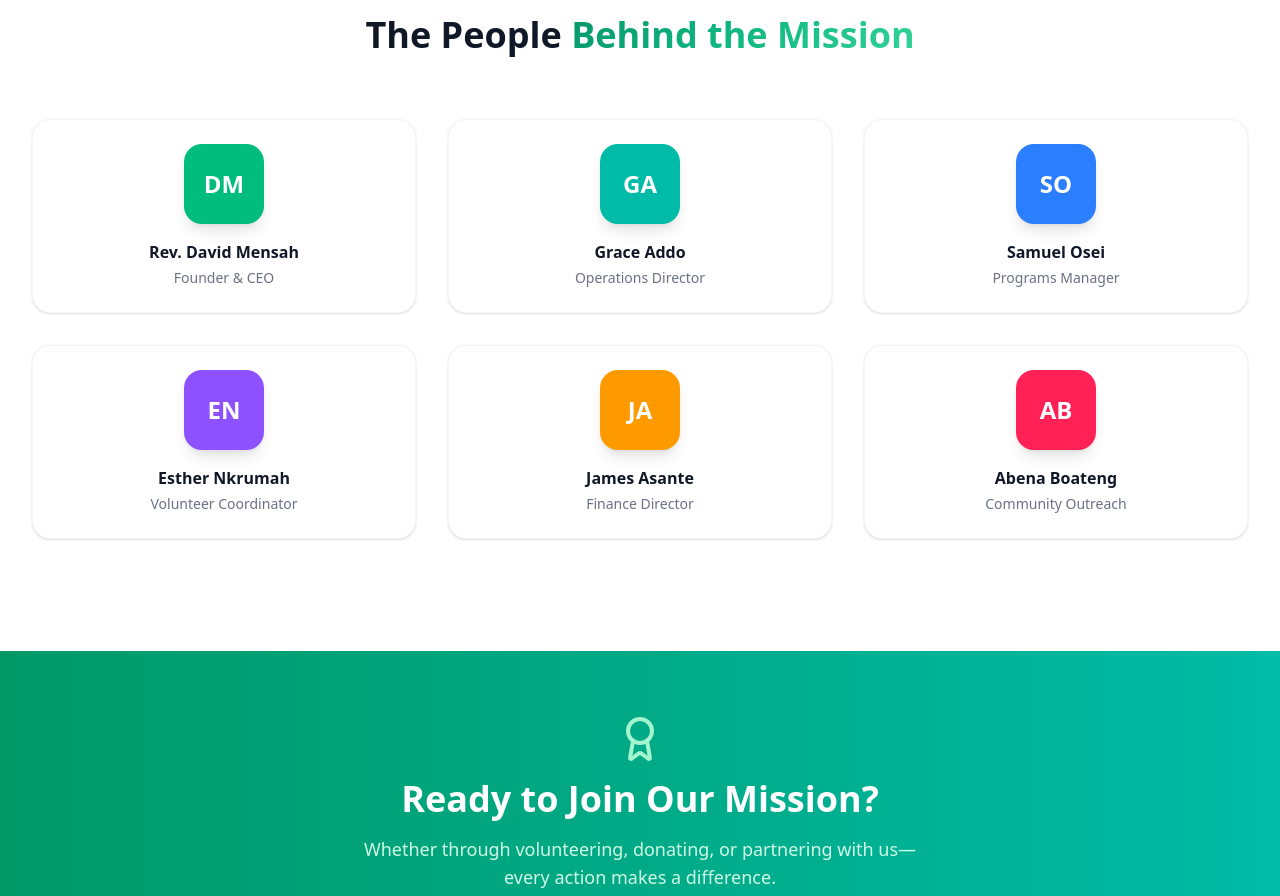
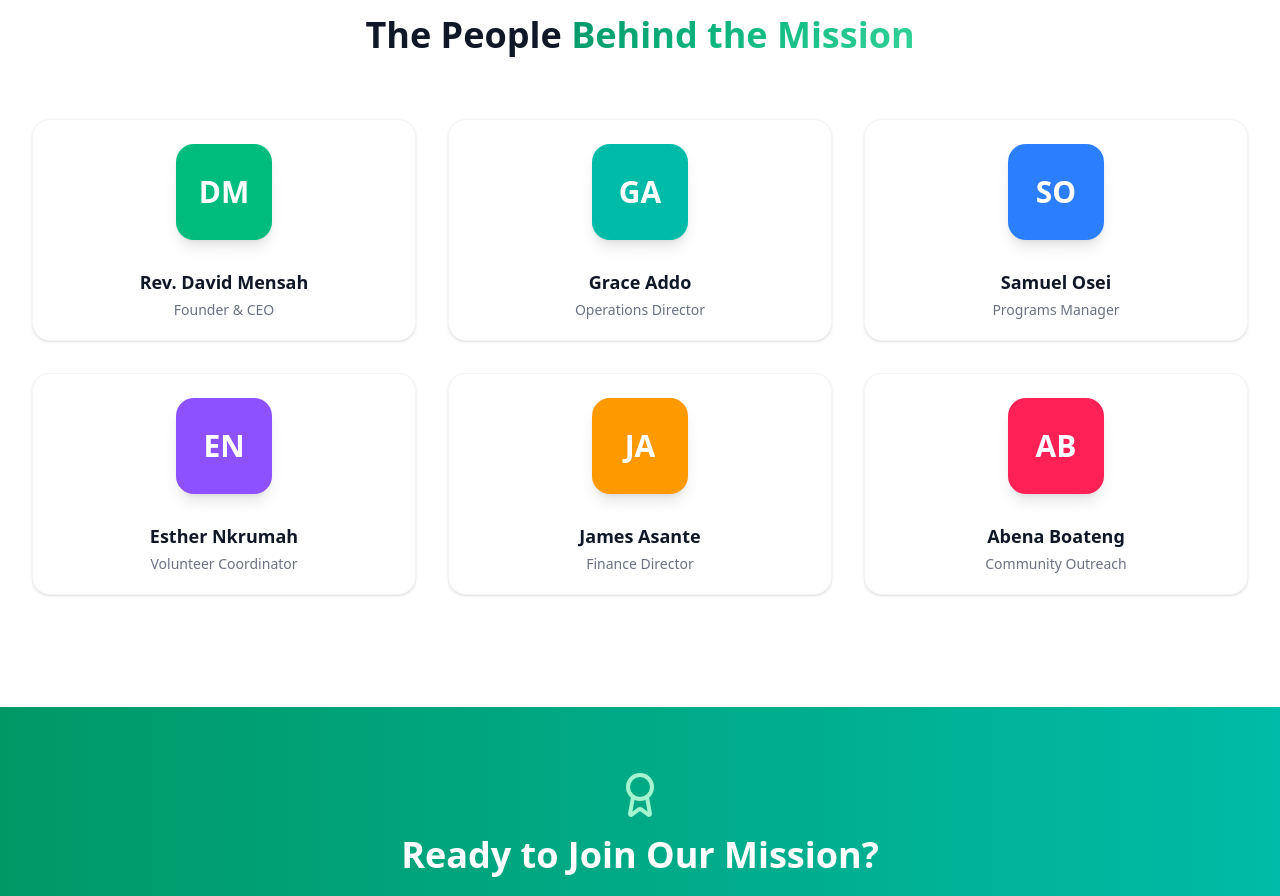
Before and after one commit to safo-124/zhhf3, a Next.js app: page /about in a window 1280 px wide. Shown: the part 2971-3867 px from the top of the page. Built offline with nearby package versions, Linux system fonts and the light colour scheme; no server answers; the database is empty.

Commit message:
feat: add image upload for team members on About page admin

```diff
--- a/app/about/page.tsx
+++ b/app/about/page.tsx
@@ -86,7 +86,7 @@ export default function AboutPage() {
   const timeline: { year: string; title: string; description: string }[] = (() => {
     try { return JSON.parse(data.about_timeline); } catch { return []; }
   })();
-  const team: { name: string; role: string; avatar: string; color: string }[] = (() => {
+  const team: { name: string; role: string; avatar: string; color: string; image?: string }[] = (() => {
     try { return JSON.parse(data.about_team); } catch { return []; }
   })();
 
@@ -271,15 +271,31 @@ export default function AboutPage() {
               <StaggerItem key={person.name}>
                 <motion.div
                   whileHover={{ y: -5 }}
-                  className="group bg-white rounded-2xl p-6 border border-gray-100 shadow-sm hover:shadow-xl hover:border-emerald-200 transition-all text-center"
+                  className="group bg-white rounded-2xl overflow-hidden border border-gray-100 shadow-sm hover:shadow-xl hover:border-emerald-200 transition-all text-center"
                 >
-                  <div
-                    className={`mx-auto w-20 h-20 rounded-2xl ${person.color} flex items-center justify-center text-white text-2xl font-bold mb-4 group-hover:scale-110 transition-transform shadow-lg`}
-                  >
-                    {person.avatar}
+                  {person.image ? (
+                    <div className="relative w-full h-48 overflow-hidden">
+                      {/* eslint-disable-next-line @next/next/no-img-element */}
+                      <img
+                        src={person.image}
+                        alt={person.name}
+                        className="w-full h-full object-cover group-hover:scale-110 transition-transform duration-500"
+                      />
+                      <div className="absolute inset-0 bg-gradient-to-t from-black/30 to-transparent" />
+                    </div>
+                  ) : (
+                    <div className="pt-6 pb-2 flex justify-center">
+                      <div
+                        className={`w-24 h-24 rounded-2xl ${person.color} flex items-center justify-center text-white text-3xl font-bold group-hover:scale-110 transition-transform shadow-lg`}
+                      >
+                        {person.avatar}
+                      </div>
+                    </div>
+                  )}
+                  <div className="p-5">
+                    <h3 className="font-bold text-gray-900 text-lg">{person.name}</h3>
+                    <p className="text-sm text-gray-500 mt-1">{person.role}</p>
                   </div>
-                  <h3 className="font-bold text-gray-900">{person.name}</h3>
-                  <p className="text-sm text-gray-500 mt-1">{person.role}</p>
                 </motion.div>
               </StaggerItem>
             ))}
--- a/app/admin/about/page.tsx
+++ b/app/admin/about/page.tsx
@@ -37,6 +37,7 @@ interface TeamMember {
   role: string;
   avatar: string;
   color: string;
+  image?: string;
 }
 
 const TEAM_COLORS = [
@@ -155,7 +156,7 @@ export default function AdminAboutPage() {
 
   // Team helpers
   const addTeamMember = () => {
-    setTeam([...team, { name: "", role: "", avatar: "", color: TEAM_COLORS[team.length % TEAM_COLORS.length] }]);
+    setTeam([...team, { name: "", role: "", avatar: "", color: TEAM_COLORS[team.length % TEAM_COLORS.length], image: "" }]);
   };
   const updateTeamMember = (index: number, field: keyof TeamMember, value: string) => {
     const updated = [...team];
@@ -500,11 +501,28 @@ export default function AdminAboutPage() {
                         <Trash2 className="w-4 h-4" />
                       </button>
 
+                      <div className="space-y-4">
+                        {/* Photo + Name row */}
                         <div className="flex items-start gap-4">
+                          <div className="flex-shrink-0">
+                            {member.image ? (
+                              <div className="relative w-20 h-20 rounded-xl overflow-hidden border-2 border-gray-200 group/img">
+                                {/* eslint-disable-next-line @next/next/no-img-element */}
+                                <img src={member.image} alt={member.name || "Member"} className="w-full h-full object-cover" />
+                                <button
+                                  onClick={() => updateTeamMember(index, "image", "")}
+                                  className="absolute inset-0 bg-black/50 flex items-center justify-center opacity-0 group-hover/img:opacity-100 transition-opacity"
+                                >
+                                  <X className="w-5 h-5 text-white" />
+                                </button>
+                              </div>
+                            ) : (
                               <div
-                          className={`w-14 h-14 rounded-xl ${member.color} flex items-center justify-center text-white text-lg font-bold flex-shrink-0`}
+                                className={`w-20 h-20 rounded-xl ${member.color} flex items-center justify-center text-white text-xl font-bold`}
                               >
                                 {member.avatar || "??"}
+                              </div>
+                            )}
                           </div>
                           <div className="flex-1 space-y-2">
                             <div>
@@ -525,8 +543,21 @@ export default function AdminAboutPage() {
                                 className={inputClass}
                               />
                             </div>
+                          </div>
+                        </div>
+
+                        {/* Image Upload */}
+                        <ImageUpload
+                          label="Member Photo"
+                          value={member.image || ""}
+                          onChange={(url) => updateTeamMember(index, "image", url)}
+                          accent="blue"
+                          hint="Upload a photo or paste a URL for this team member"
+                        />
+
+                        {/* Badge Color */}
                         <div>
-                            <label className="text-xs font-medium text-gray-500">Badge Color</label>
+                          <label className="text-xs font-medium text-gray-500">Fallback Badge Color (used when no photo)</label>
                           <select
                             value={member.color}
                             onChange={(e) => updateTeamMember(index, "color", e.target.value)}
@@ -538,7 +569,6 @@ export default function AdminAboutPage() {
                               </option>
                             ))}
                           </select>
-                          </div>
                         </div>
                       </div>
                     </div>
```
Lines whose indentation alone changed are shown as unchanged.
